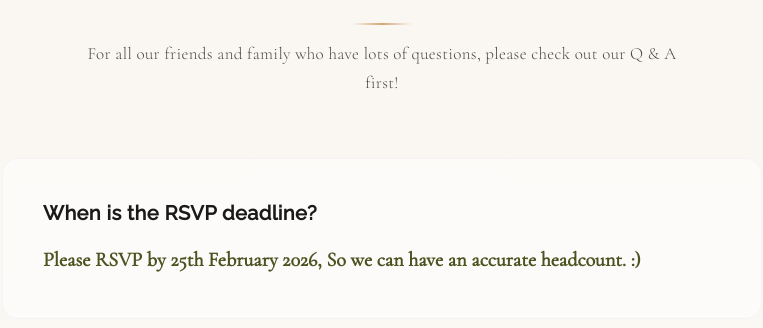
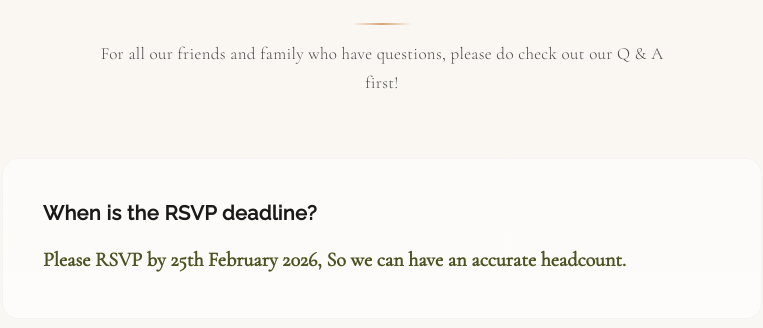
Before and after one commit to FidHackU/WeddingApp, a React (Vite) app in the folder WeddingReact/: page /qna in a window 1280 px wide. Shown: the part 380-708 px from the top of the page, without its empty margins (258-1021 px from the left). Built offline with nearby package versions, Linux system fonts and the light colour scheme.

Commit message:
Update QnA text content

```diff
--- a/WeddingReact/src/pages/QnA.tsx
+++ b/WeddingReact/src/pages/QnA.tsx
@@ -12,14 +12,16 @@ export function QnA() {
 
                 <h2 className="qna-title">Q & A</h2>
                 <p className="qna-subtitle">
-                    For all our friends and family who have lots of questions, please check out our Q & A first!
+                    For all our friends and family who have questions, please do check out our Q & A first!
                 </p>
 
                 <div className="qna-container">
                     <div className="qna-item">
                         <h3 className="qna-question">When is the RSVP deadline?</h3>
                         <p className="qna-answer">
-                            Please RSVP by 25th February 2026, So we can have an accurate headcount. :)
+                            Please RSVP by 25th February 2026, So we can have an accurate headcount.
+
+
                         </p>
                     </div>
 
```
